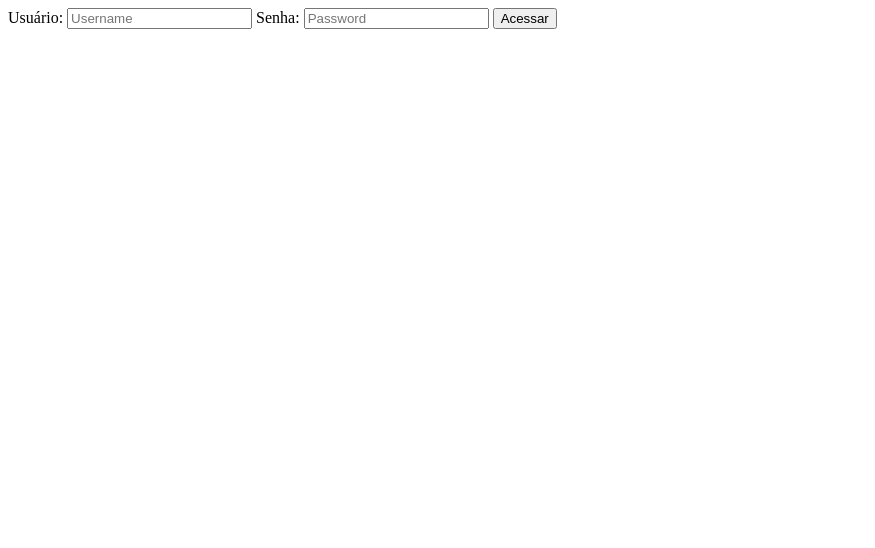
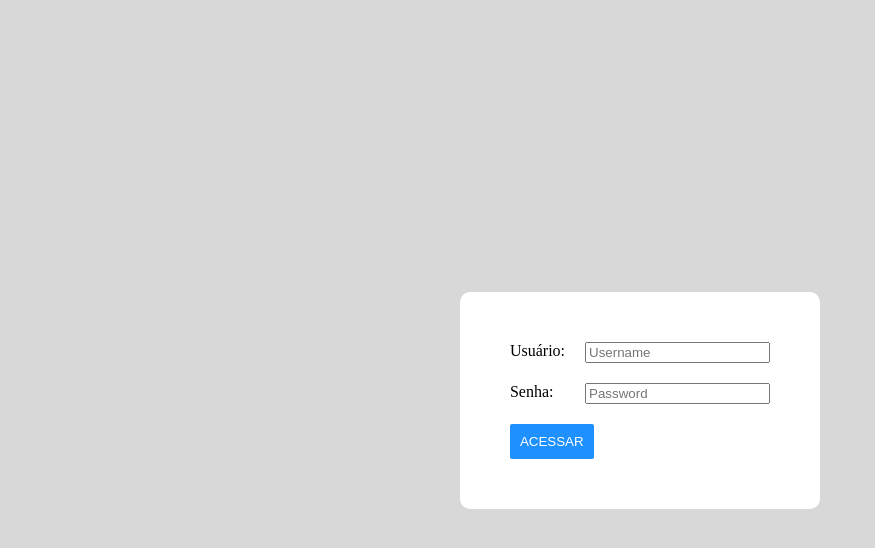
Before and after one commit to uriellopes/DesenvWeb1AtvAval3, a plain HTML site: page login.html in a window 1280 px wide. Shown: the whole page, without its empty margins (0-875 px from the left). Drawn offline with Linux system fonts and the light colour scheme.

Commit message:
criar estilizacao para tela de login

```diff
--- a/css/global.css
+++ b/css/global.css
@@ -1,5 +1,6 @@
 :root {
   --azul: #1e90ff;
+  --azul-hover: #1e53ff;
   --branco: #ffffff;
   --cinza: #d8d8d8;
 }
--- /dev/null
+++ b/css/login.css
@@ -0,0 +1,36 @@
+.form-container {
+  display: flex;
+  align-items: center;
+  justify-content: center;
+  width: 100%;
+  height: 100vh;
+}
+
+.form-container .login-card {
+  background-color: var(--branco);
+  padding: 50px;
+  display: flex;
+  flex-direction: column;
+  gap: 20px;
+  justify-content: center;
+  border-radius: 10px;
+}
+
+.form-container .login-card .grid-template {
+  display: grid;
+  grid-template-columns: auto auto;
+  gap: 20px;
+}
+
+.form-container .login-card .login-button {
+  background-color: var(--azul);
+  border: none;
+  border-radius: 2px;
+  padding: 10px;
+  cursor: pointer;
+  color: var(--branco);
+}
+
+.form-container .login-card .login-button:hover {
+  background-color: var(--azul-hover);
+}
--- a/css/menu.css
+++ b/css/menu.css
@@ -15,6 +15,6 @@
   line-height: 50px;
 }
 
-.botao-navegacao:hover {
+.barra-navegacao .botao-navegacao:hover {
   border-bottom: 2px solid var(--branco);
 }
--- a/login.html
+++ b/login.html
@@ -3,10 +3,16 @@
   <head>
     <meta charset="UTF-8" />
     <meta name="viewport" content="width=device-width, initial-scale=1.0" />
+
+    <link rel="stylesheet" href="./css/global.css" />
+    <link rel="stylesheet" href="./css/login.css" />
+
     <title>Concessionária de Veículos</title>
   </head>
   <body>
-    <form id="login-form" action="" method="post">
+    <div class="form-container">
+      <form id="login-form" action="" method="post" class="login-card">
+        <div class="grid-template">
           <label for="user">Usuário: </label>
           <input
             id="user"
@@ -23,8 +29,12 @@
             name="password"
             required
           />
-      <button type="submit">Acessar</button>
+        </div>
+        <div>
+          <button type="submit" class="login-button">ACESSAR</button>
+        </div>
       </form>
+    </div>
 
     <script src="./js/redirects.js"></script>
     <script src="./js/autentication.js"></script>
```
Lines whose indentation alone changed are shown as unchanged.
